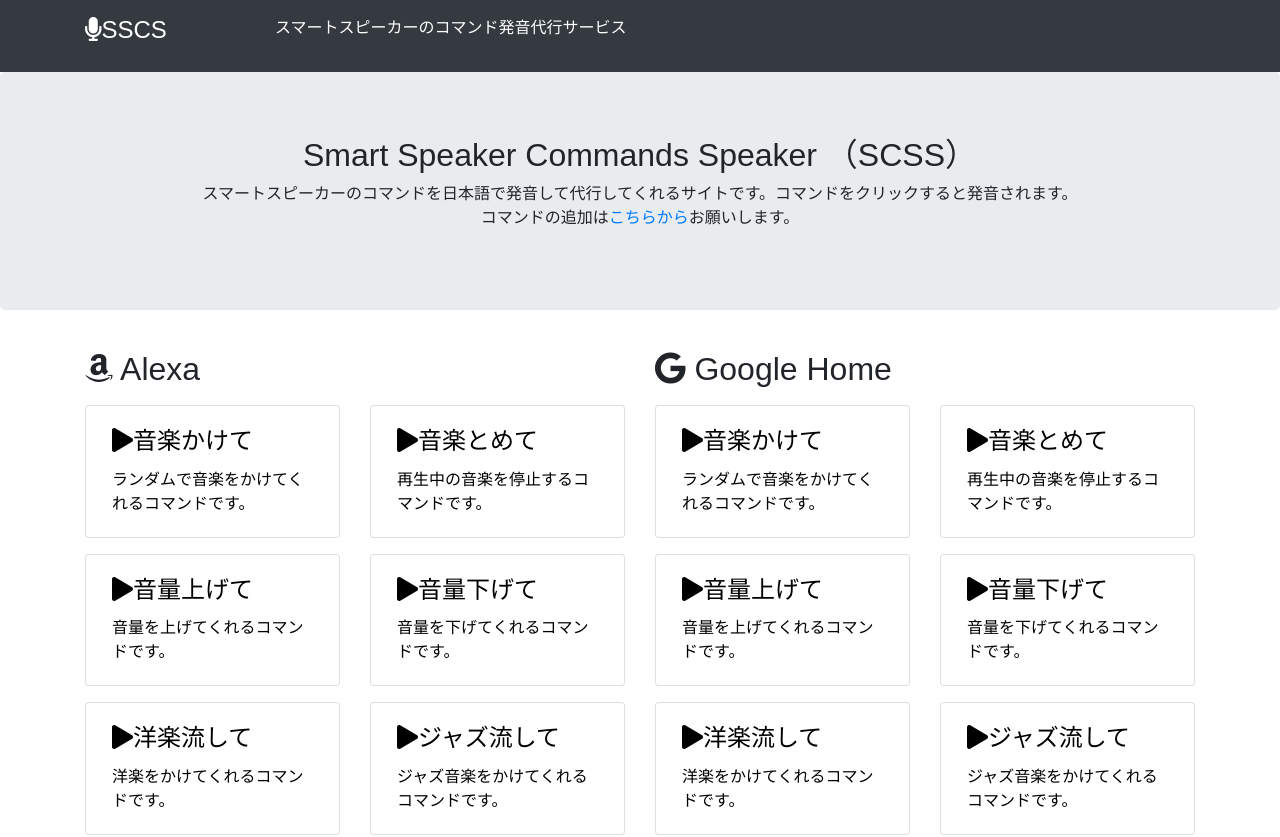
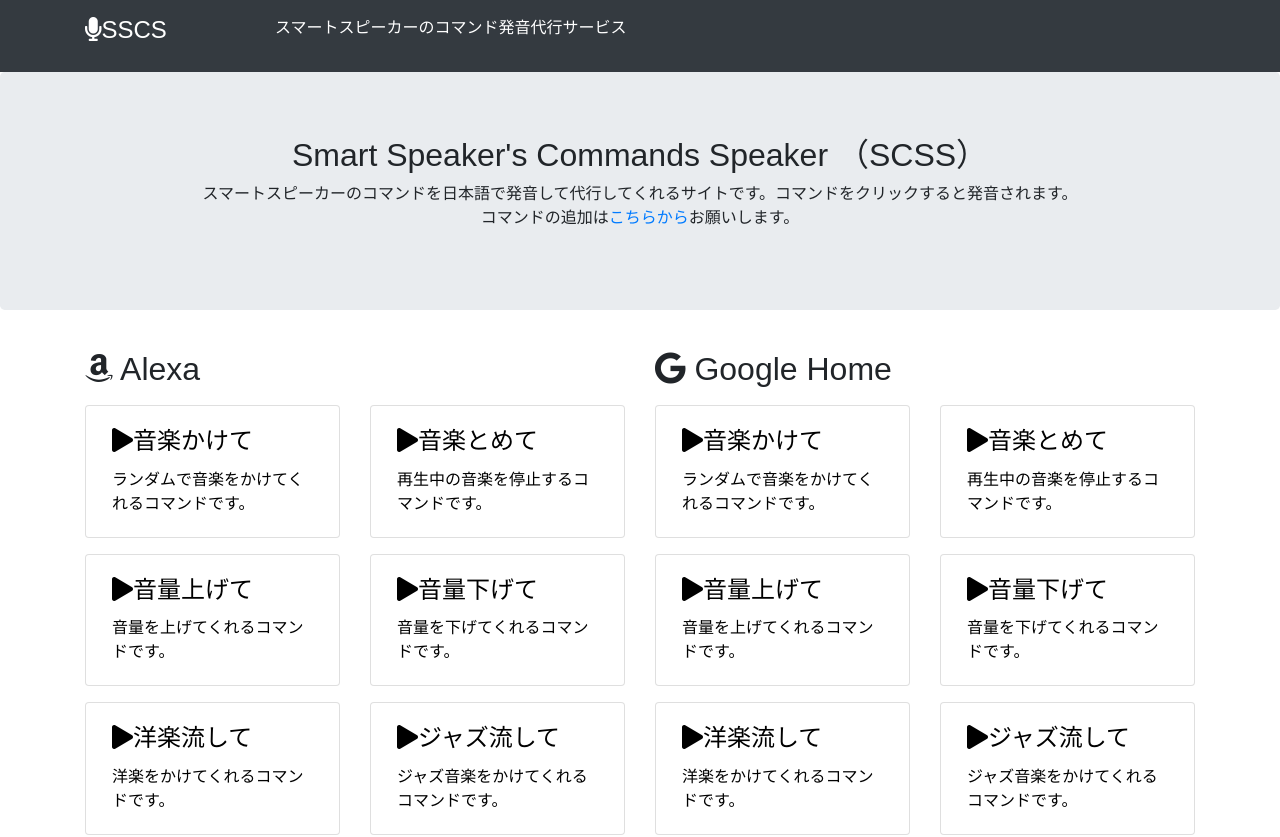
Before and after one commit to palan-inc/smart-speakers-commands-speaker, a React (Create React App) app: page / in a window 1280 px wide. Shown: the top 837 px of the page. Built offline with nearby package versions, Linux system fonts and the light colour scheme.

Commit message:
Fix app title

```diff
--- a/public/index.html
+++ b/public/index.html
@@ -19,7 +19,7 @@
       work correctly both with client-side routing and a non-root public URL.
       Learn how to configure a non-root public URL by running `npm run build`.
     -->
-    <title>Smart Speakers Commands Speaker(SCSS)</title>
+    <title>Smart Speaker's Commands Speaker(SCSS)</title>
   </head>
   <body>
     <noscript>
--- a/src/App.js
+++ b/src/App.js
@@ -23,7 +23,7 @@
           </div>
         <div className="jumbotron">
           <header className="text-center">
-            <h2>Smart Speaker Commands Speaker （SCSS）</h2>
+            <h2>Smart Speaker's Commands Speaker （SCSS）</h2>
             <p>スマートスピーカーのコマンドを日本語で発音して代行してくれるサイトです。コマンドをクリックすると発音されます。<br/>
               コマンドの追加は<a href="https://github.com/eishis/smart-speakers-commands-speaker" target="_blank" rel="noopener noreferrer">こちらから</a>お願いします。
             </p>
```
